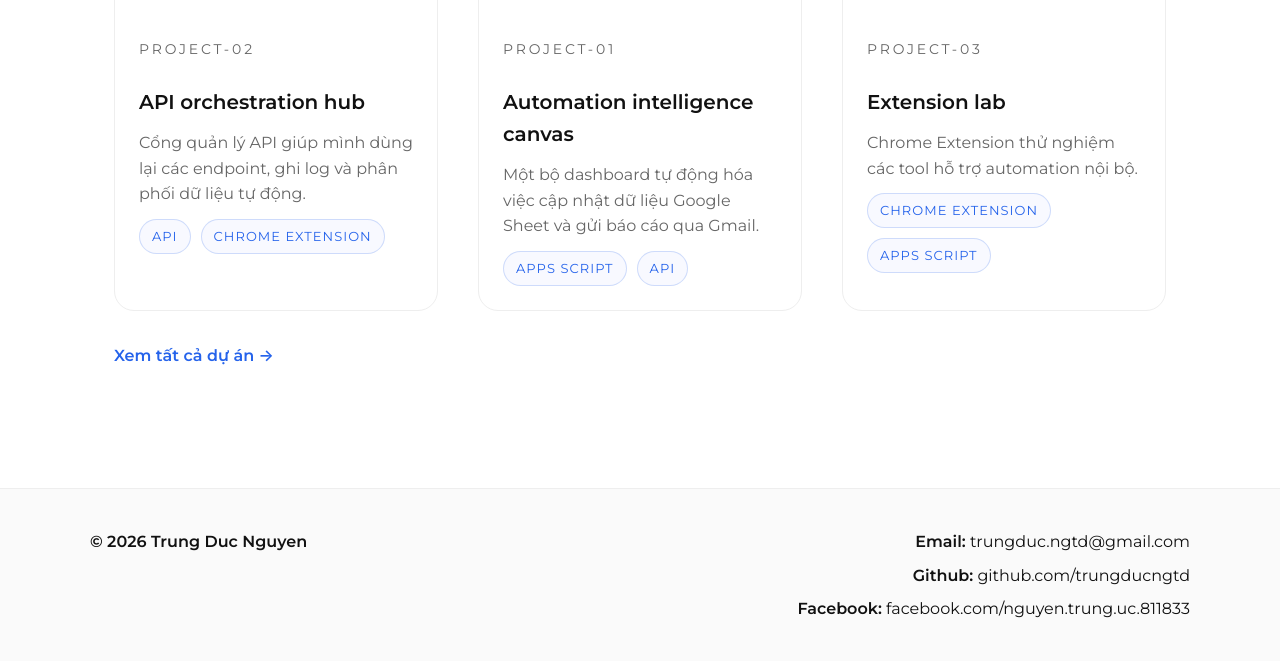
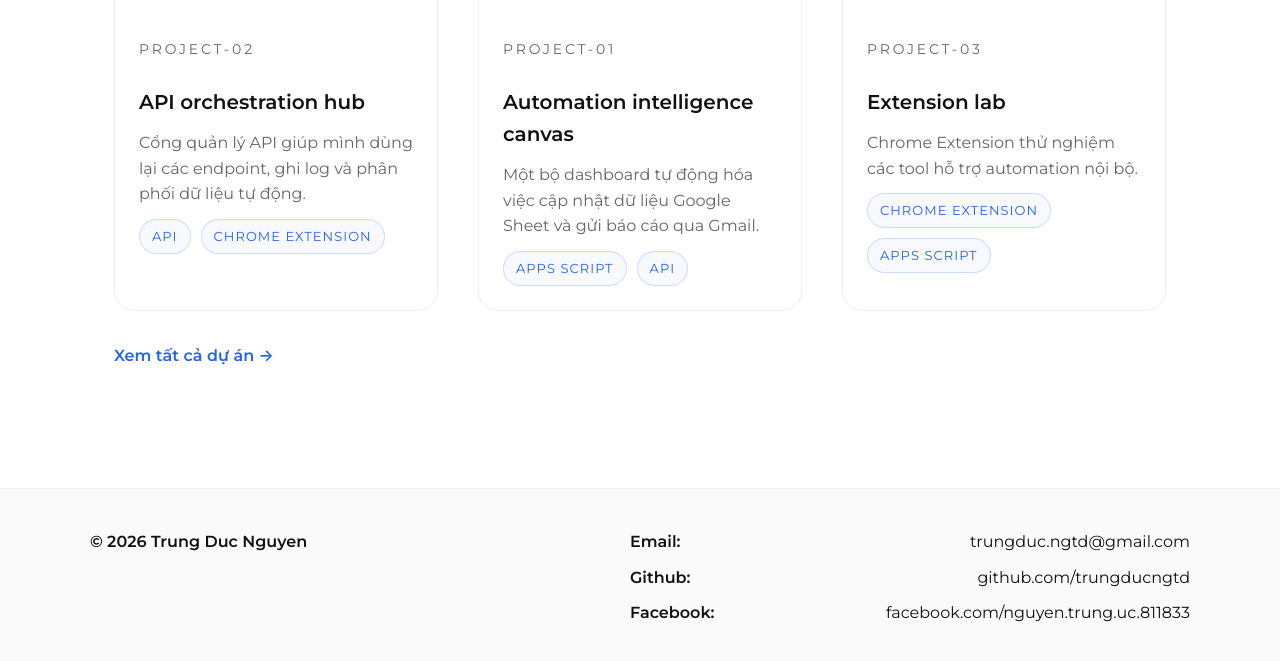
Before and after one commit to trungducngtd/trungducngtd.github.io, a Jekyll site: the page built from index.html, in a window 1280 px wide and 1400 px high, scrolled down 895 px. Shown: the part 734-1395 px from the top of the window. Built offline with Jekyll 4.4.1, drawn with Linux system fonts in a browser that asks for light colours.

Commit message:
Refactor CSS styles for footer and project details
Updated styles for footer and project details, including gap and alignment adjustments.

```diff
--- a/assets/css/styles.css
+++ b/assets/css/styles.css
@@ -325,22 +325,30 @@ body {
   padding: 0;
   display: flex;
   flex-direction: column;
-  gap: 8px;
-  text-align: right;
+  gap: 10px;
+  min-width: 560px;
 }
 
 .footer-contact-list li {
+  display: grid;
+  grid-template-columns: auto 1fr;
+  align-items: baseline;
+  column-gap: 24px;
   color: var(--subtext);
 }
 
 .footer-contact-list span {
   color: var(--text);
   font-weight: 600;
+  text-align: left;
 }
 
 .footer-contact-list a {
   color: var(--text);
   text-decoration: none;
+  justify-self: end;
+  text-align: right;
+  overflow-wrap: anywhere;
 }
 
 .project-detail-hero {
@@ -541,7 +549,7 @@ body {
   .project-detail-hero {
     flex-direction: column;
   }
-    .contact-list li {
+  .contact-list li {
     flex-direction: column;
     align-items: flex-start;
     gap: 4px;
@@ -561,10 +569,20 @@ body {
   }
 
   .footer-contact-list {
+    min-width: 0;
+    text-align: left;
+    width: 100%;
+  }
+
+  .footer-contact-list li {
+    display: block;
+  }
+
+  .footer-contact-list a {
+    justify-self: start;
     text-align: left;
   }
 }
-
 @media (prefers-reduced-motion: reduce) {
   .section-block {
     transition: none;
```
